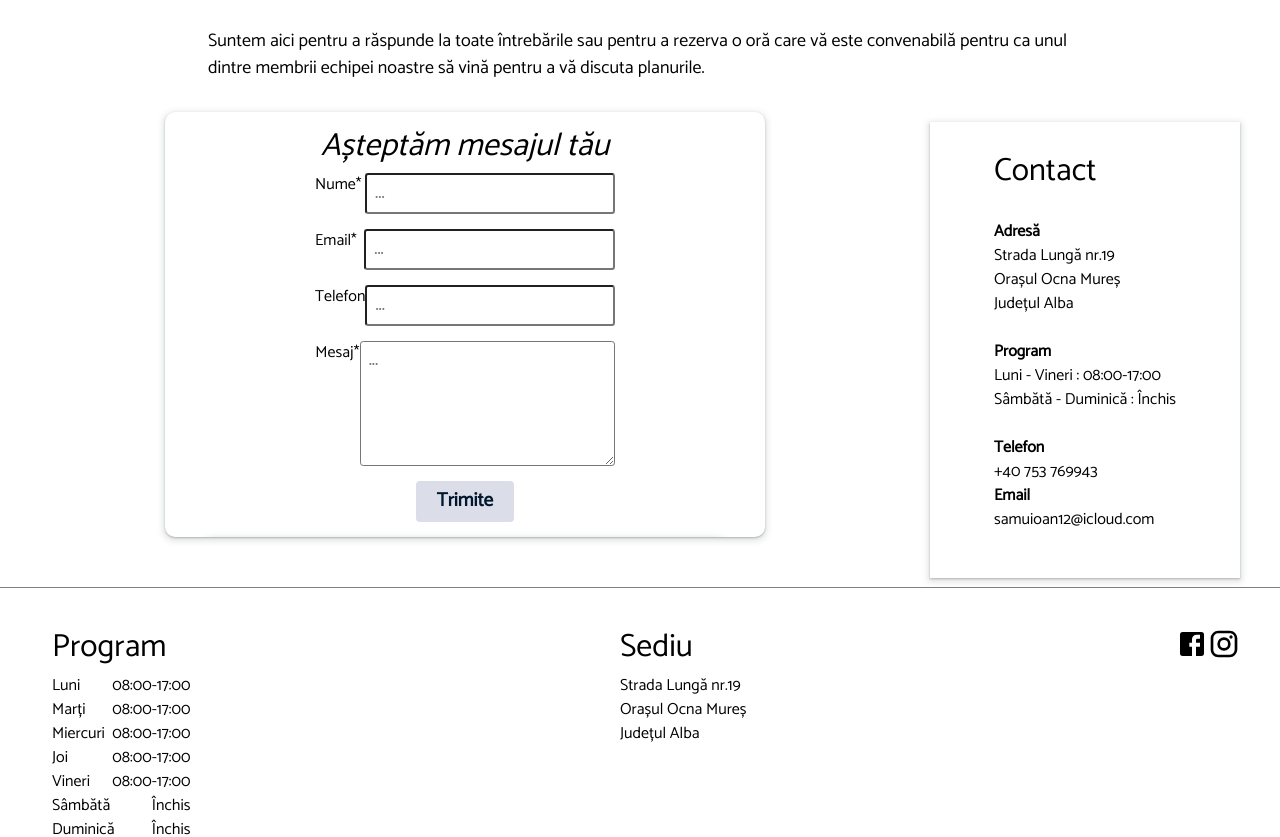
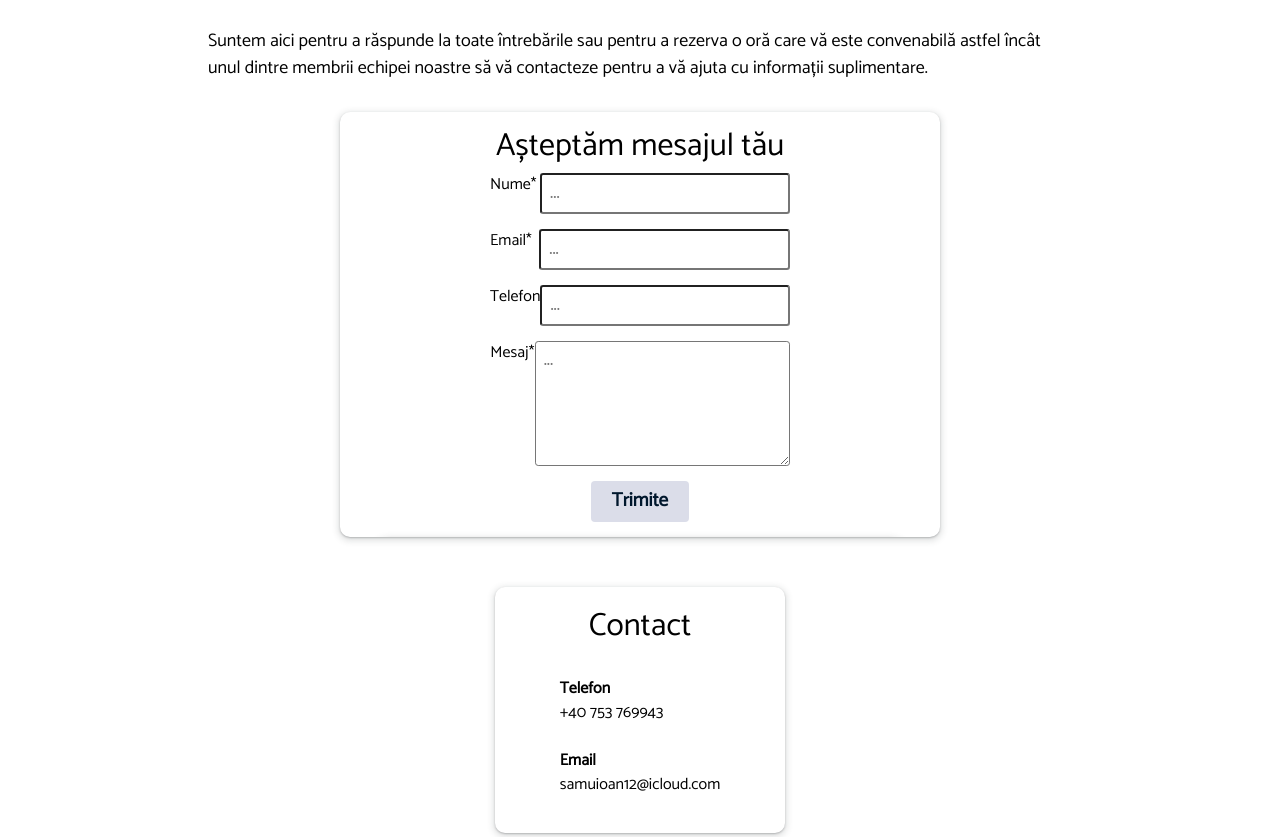
Before and after one commit to Geod11/samudachpro, a React (Create React App) app: page /contact in a window 1280 px wide. Shown: the part 520-1357 px from the top of the page. Built offline with nearby package versions, Linux system fonts and the light colour scheme.

Commit message:
Changet Contact layout and info + other small changes

```diff
--- a/src/Components/Contact.js
+++ b/src/Components/Contact.js
@@ -1,6 +1,7 @@
 import React from "react";
 import "../style/contact.css";
 import ContactForm from "./ContactForm";
+import ContactDetailsCard from "./ContactDetailsCard";
 
 function Contact() {
   // configure emailJS
@@ -32,12 +33,14 @@ function Contact() {
       <h1 className="contact__title">CONTACTEAZĂ-NE</h1>
       <p className="contact__info">
         Suntem aici pentru a răspunde la toate întrebările sau pentru a rezerva
-        o oră care vă este convenabilă pentru ca unul dintre membrii echipei
-        noastre să vină pentru a vă discuta planurile.
+        o oră care vă este convenabilă astfel încât unul dintre membrii echipei
+        noastre să vă contacteze pentru a vă ajuta cu informații suplimentare.
         <br />
       </p>
       <div className="contact__container__instructionsPicture">
-        <div className="contact__instructions__container">
+        <ContactForm />
+        <ContactDetailsCard />
+        {/* <div className="contact__instructions__container">
           <div>
             <h2 className="contact__instructions__title">Contact</h2>
             <p className="contact__instructions__info">
@@ -61,14 +64,14 @@ function Contact() {
               <br />
               +40&nbsp;753&nbsp;769943
               <br />
+              <br />
               <span>Email</span>
               <br />
               samuioan12@icloud.com{" "}
             </p>
           </div>
-        </div>
+        </div> */}
       </div>
-      <ContactForm />
     </div>
   );
 }
--- /dev/null
+++ b/src/Components/ContactDetailsCard.js
@@ -0,0 +1,37 @@
+import "../style/contact.css";
+
+function ContactDetailsCard() {
+  return (
+    <div className="contact__instructions__container">
+      <h2 className="contact__instructions__title">Contact</h2>
+      <p className="contact__instructions__info">
+        {/* <span>Adresă</span>
+        <br />
+        Strada Lungă nr.19
+        <br />
+        Orașul Ocna Mureș
+        <br />
+        Județul Alba
+        <br />
+        <br />
+        <span>Program</span>
+        <br />
+        Luni - Vineri : 08:00-17:00
+        <br />
+        Sâmbătă - Duminică : Închis
+        <br /> */}
+        <br />
+        <span>Telefon</span>
+        <br />
+        +40&nbsp;753&nbsp;769943
+        <br />
+        <br />
+        <span>Email</span>
+        <br />
+        samuioan12@icloud.com{" "}
+      </p>
+    </div>
+  );
+}
+
+export default ContactDetailsCard;
--- a/src/style/contact.css
+++ b/src/style/contact.css
@@ -43,37 +43,50 @@
 	margin: auto;
 	object-fit: cover;
 }
-.contact__instructions__container > div {
-	border: 1px solid #B0B0B0;
-	padding: 10px 20px;
-	box-shadow: rgb(60 64 67 / 30%) 0px 1px 2px 0px,
-		rgb(60 64 67 / 15%) 0px 2px 6px 2px;
-}
+/* .contact__instructions__container > div { */
+	/* border: 1px solid #B0B0B0; */
+	/* border: none;
+	padding: 10px 20px; */
+	/* box-shadow: rgb(60 64 67 / 30%) 0px 1px 2px 0px,
+		rgb(60 64 67 / 15%) 0px 2px 6px 2px; */
+/* } */
 .contact__instructions__container {
 	padding: 20px 0;
-	background-color: #B0B0B0;
+	background-color: white;
 	display: flex;
 	flex-direction: column;
 	align-items: center;
 	width: 290px;
 	margin: 0 auto;
-	top: 20px;
+	/* top: 20px; */
 	position: relative;
 	box-shadow: rgb(60 64 67 / 30%) 0px 1px 2px 0px,
 		rgb(60 64 67 / 15%) 0px 2px 6px 2px;
+		border-radius: 10px;
+
+
 }
-.contact__instructions__title {
-	margin-bottom: 30px;
-}
+
+/* .contact__instructions__container {
+	background-color: initial;
+	width: 310px;
+	top: 0;
+	float: right;
+	margin: 10px 40px 40px 0;
+} */
+
+/* .contact__instructions__title {
+	margin-bottom: 10px;
+} */
 /* .contact__instructions__info {
 } */
 .contact__instructions__info > span {
 	font-weight: 600;
 	/* font-style: italic; */
 }
-.contact__form__inner > h2 {
+/* .contact__form__inner > h2 {
 	font-style: oblique;
-}
+} */
 .contact__form__inner {
 	box-shadow: rgb(60 64 67 / 30%) 0px 1px 2px 0px,
 		rgb(60 64 67 / 15%) 0px 2px 6px 2px;
@@ -214,7 +227,7 @@
 		font-size: x-large;
 	} */
 	.contact__container__instructionsPicture {
-		margin-bottom: 0;
+		margin-bottom: 50px;
 	}
 	.contact__mainImageContainer {
 		height: 450px;
@@ -222,23 +235,17 @@
 	.contact__image__instructions {
 		position: relative;
 	}
-	.contact__instructions__container {
-		background-color: initial;
-		width: 310px;
-		top: 0;
-		float: right;
-		margin: 10px 40px 40px 0;
-	}
+
 	.contact__form__inner {
 		max-width: 600px;
 		/* margin: 40px 0 130px 20px; */
 		/* left: 44%;
 		transform: translateX(-50%); */
 	}
-	.contact__instructions__container > div {
+	/* .contact__instructions__container > div {
 		border: none;
 		box-shadow: none;
-	}
+	} */
 	.contact__logo_inner {
 		display: none;
 		left: 25px;
--- a/src/style/home.css
+++ b/src/style/home.css
@@ -27,7 +27,8 @@
 }
 .ServiceSingle__container {
 	height: 200px;
-
+	margin: 10px;
+    border-radius: 10px;
 	background-position: center;
 	background-repeat: no-repeat;
 	background-size: cover;
--- a/src/style/services.css
+++ b/src/style/services.css
@@ -70,7 +70,7 @@
 	background-position: center;
 	margin: auto;
 	background-repeat: no-repeat;
-	border-radius: 10px;
+	/* border-radius: 10px; */
 }
 .ServiceDetail__midContainer__button {
 	color: #000000;
@@ -110,9 +110,10 @@
 /* .mastic__class {
 } */
 .collage {
-	background-position: top;
-	/* height: 100vw; */
+	/* background-position: top; */
+	height: 60vw;
 	object-fit: cover;
+
 }
 
 @media (min-width: 545px) {
@@ -133,9 +134,9 @@
 	.serivces__main__description {
 		padding-left: 0;
 	}
-	.collage {
-		height: 90vw;
-	}
+	/* .collage {
+		height: 70vw;
+	} */
 	.ServiceDetail__midContainer__descr {
 		margin-bottom: 30px;
 	}
@@ -160,9 +161,9 @@
 	.services__mainImageContainer {
 		height: 350px;
 	}
-	.collage {
-		height: 80vw;
-	}
+	/* .collage {
+		height: 70vw;
+	} */
 	.services__mainImageContainer {
 		height: 350px;
 	}
@@ -196,7 +197,7 @@
 		left: 20%;
 	}
 	.collage {
-		height: 50vw;
+		height: 55vw;
 	}
 	.ServiceDetail__midContainer__descr {
 		margin-bottom: 50px;
```
